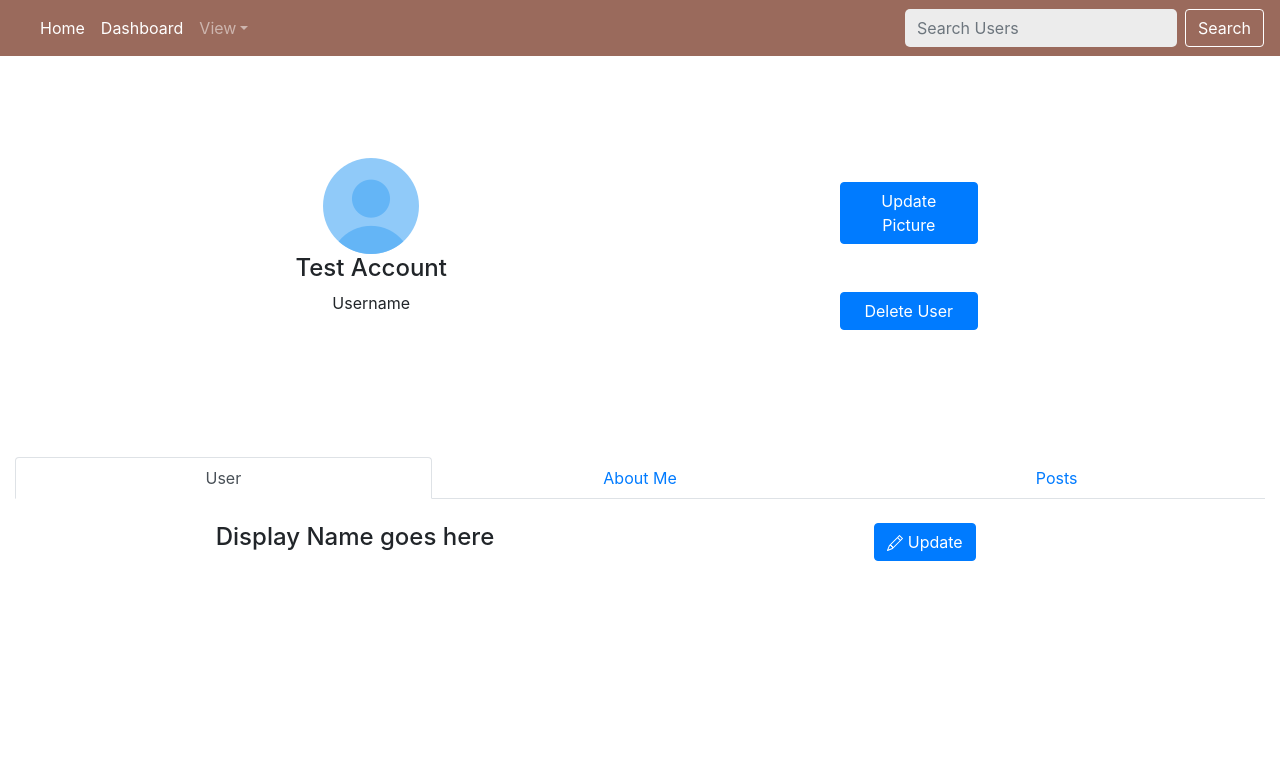
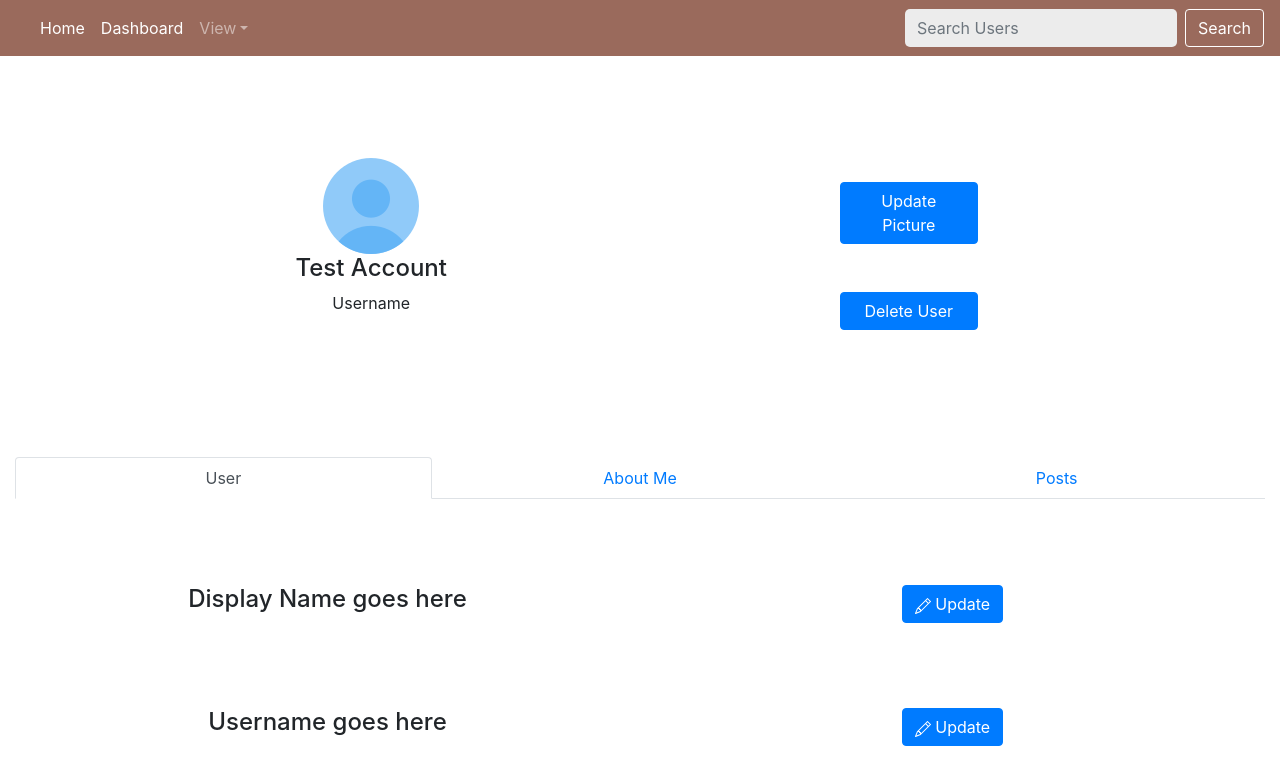
Before and after one commit to Software-Sleeps/DI-Capstone2-SocialNetworkLite, a React (Create React App) app: page /account in a window 1280 px wide. Both pictures are taken after a click on the tab "User". Shown: the top 784 px of the page. Built offline with nearby package versions, Linux system fonts and the light colour scheme.

Commit message:
user tabs need functionality

```diff
--- a/src/components/Account/User/User.css
+++ b/src/components/Account/User/User.css
@@ -0,0 +1,7 @@
+.container-padding{
+    padding: 5%;
+}
+
+.row-padding{
+    padding-bottom: 3%;
+}
--- a/src/components/Account/User/User.js
+++ b/src/components/Account/User/User.js
@@ -1,4 +1,5 @@
 import React, { Component } from "react";
+import './User.css'
 import { Container, Row, Col, FormControl, Button } from "react-bootstrap";
 
 class User extends Component {
@@ -6,35 +7,44 @@ class User extends Component {
     super(props);
     this.state = {
       //will toggle columns in User Tab section
-      toggleCol: false,
+      toggleDN: false,
+      toggleUN: false
     };
-    this.handleToggleCol = this.handleToggleCol.bind(this);
+    this.handleToggleDN = this.handleToggleDN.bind(this)
+    this.handleToggleUN = this.handleToggleUN.bind(this)
   }
 
   //toggle state value
 
-  handleToggleCol() {
-    this.state.toggleCol
-      ? this.setState({ toggleCol: false })
-      : this.setState({ toggleCol: true });
+  handleToggleDN() {
+    this.state.toggleDN
+      ? this.setState({ toggleDN: false })
+      : this.setState({ toggleDN: true });
+  }
+
+  handleToggleUN(){
+    this.state.toggleUN
+    ? this.setState({ toggleUN: false })
+    : this.setState({ toggleUN: true });
   }
 
   render() {
     let inputSize = {
       width: "60%",
+      marginLeft: "20%"
     };
 
     return (
       <div>
-        <Container>
-          {!this.state.toggleCol ? (
-            <Row className={"text-center"}>
+        <Container fluid className="container-padding">
+          {!this.state.toggleDN ? (
+            <Row className={"text-center row-padding"}>
               {" "}
               <Col className="p-4">
                 <h4>Display Name goes here</h4>
               </Col>
               <Col className="p-4">
-                <Button onClick={this.handleToggleCol}>
+                <Button onClick={this.handleToggleDN}>
                   <svg
                     xmlns="http://www.w3.org/2000/svg"
                     width="16"
@@ -50,10 +60,10 @@ class User extends Component {
               </Col>
             </Row>
           ) : (
-            <Row className={"text-center"}>
+            <Row className={"text-center row-padding"}>
               <Col className="p-3">
                 <Row>
-                  <FormControl style={inputSize} placeholder="Change Username"/>
+                  <FormControl style={inputSize} placeholder="Change Display Name"/>
                   <Button>
                     <svg
                       xmlns="http://www.w3.org/2000/svg"
@@ -69,7 +79,7 @@ class User extends Component {
                 </Row>
               </Col>{" "}
               <Col className="p-4">
-                <Button onClick={this.handleToggleCol}>
+                <Button onClick={this.handleToggleDN}>
                   <svg
                     xmlns="http://www.w3.org/2000/svg"
                     width="16"
@@ -86,6 +96,67 @@ class User extends Component {
               </Col>
             </Row>
           )}
+
+{!this.state.toggleUN ? (
+            <Row className={"text-center row-padding"}>
+            {" "}
+            <Col className="p-4">
+              <h4>Username goes here</h4>
+            </Col>
+            <Col className="p-4">
+              <Button onClick={this.handleToggleUN}>
+                <svg
+                  xmlns="http://www.w3.org/2000/svg"
+                  width="16"
+                  height="16"
+                  fill="currentColor"
+                  class="bi bi-pencil"
+                  viewBox="0 0 16 16"
+                >
+                  <path d="M12.146.146a.5.5 0 0 1 .708 0l3 3a.5.5 0 0 1 0 .708l-10 10a.5.5 0 0 1-.168.11l-5 2a.5.5 0 0 1-.65-.65l2-5a.5.5 0 0 1 .11-.168l10-10zM11.207 2.5 13.5 4.793 14.793 3.5 12.5 1.207 11.207 2.5zm1.586 3L10.5 3.207 4 9.707V10h.5a.5.5 0 0 1 .5.5v.5h.5a.5.5 0 0 1 .5.5v.5h.293l6.5-6.5zm-9.761 5.175-.106.106-1.528 3.821 3.821-1.528.106-.106A.5.5 0 0 1 5 12.5V12h-.5a.5.5 0 0 1-.5-.5V11h-.5a.5.5 0 0 1-.468-.325z" />
+                </svg>{" "}
+                Update
+              </Button>
+            </Col>
+          </Row>
+        ) : (
+            <Row className={"text-center row-padding"}>
+            <Col className="p-3">
+              <Row>
+                <FormControl style={inputSize} placeholder="Change Username"/>
+                <Button>
+                  <svg
+                    xmlns="http://www.w3.org/2000/svg"
+                    width="16"
+                    height="16"
+                    fill="currentColor"
+                    class="bi bi-arrow-right-square-fill"
+                    viewBox="0 0 16 16"
+                  >
+                    <path d="M0 14a2 2 0 0 0 2 2h12a2 2 0 0 0 2-2V2a2 2 0 0 0-2-2H2a2 2 0 0 0-2 2v12zm4.5-6.5h5.793L8.146 5.354a.5.5 0 1 1 .708-.708l3 3a.5.5 0 0 1 0 .708l-3 3a.5.5 0 0 1-.708-.708L10.293 8.5H4.5a.5.5 0 0 1 0-1z" />
+                  </svg>
+                </Button>
+              </Row>
+            </Col>{" "}
+            <Col className="p-4">
+              <Button onClick={this.handleToggleUN}>
+                <svg
+                  xmlns="http://www.w3.org/2000/svg"
+                  width="16"
+                  height="16"
+                  fill="currentColor"
+                  class="bi bi-x-square"
+                  viewBox="0 0 16 16"
+                >
+                  <path d="M14 1a1 1 0 0 1 1 1v12a1 1 0 0 1-1 1H2a1 1 0 0 1-1-1V2a1 1 0 0 1 1-1h12zM2 0a2 2 0 0 0-2 2v12a2 2 0 0 0 2 2h12a2 2 0 0 0 2-2V2a2 2 0 0 0-2-2H2z" />
+                  <path d="M4.646 4.646a.5.5 0 0 1 .708 0L8 7.293l2.646-2.647a.5.5 0 0 1 .708.708L8.707 8l2.647 2.646a.5.5 0 0 1-.708.708L8 8.707l-2.646 2.647a.5.5 0 0 1-.708-.708L7.293 8 4.646 5.354a.5.5 0 0 1 0-.708z" />
+                </svg>{" "}
+                Cancel
+              </Button>
+            </Col>
+          </Row>
+        )}
+
         </Container>
       </div>
     );
--- a/src/components/Account/UserTabs/UserTabs.css
+++ b/src/components/Account/UserTabs/UserTabs.css
@@ -0,0 +1,3 @@
+.container-padding{
+    padding: 20%;
+}
```
